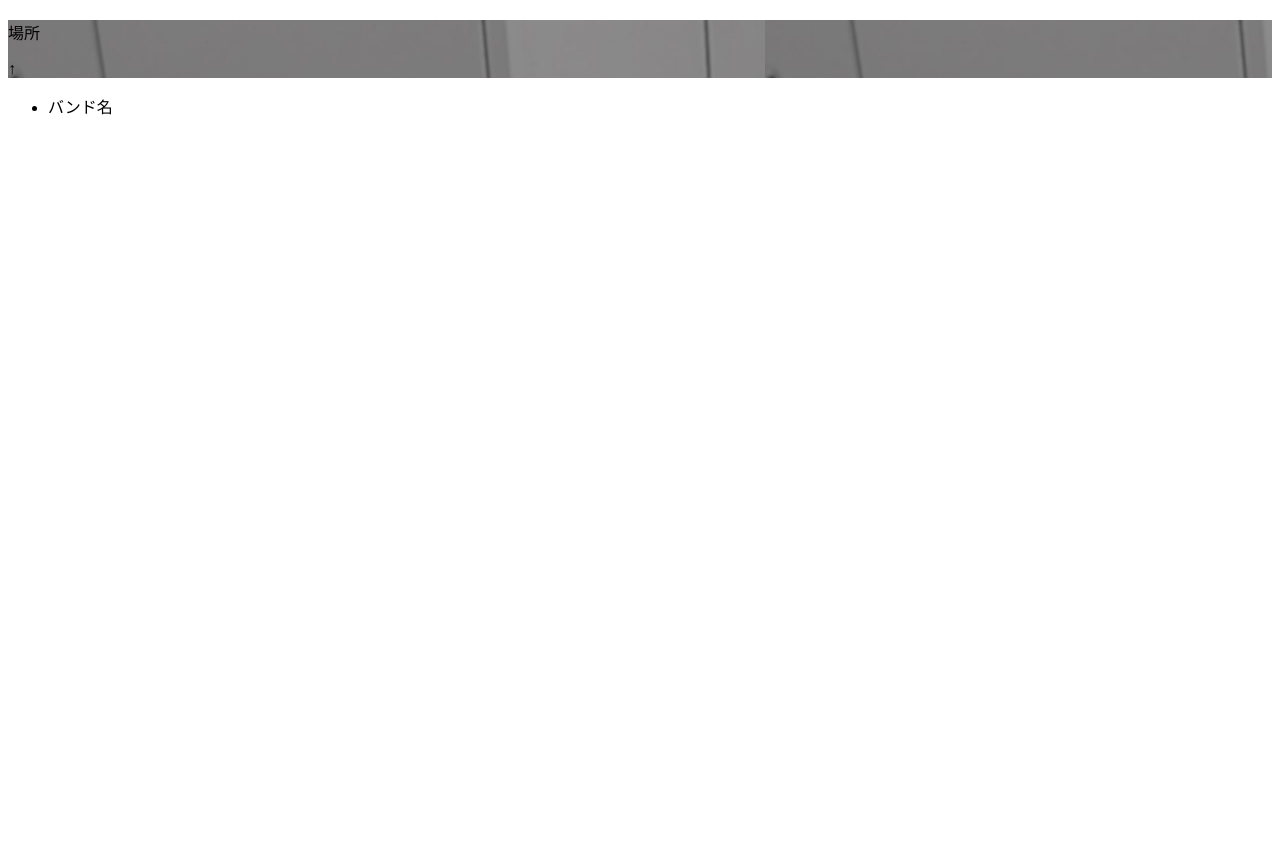
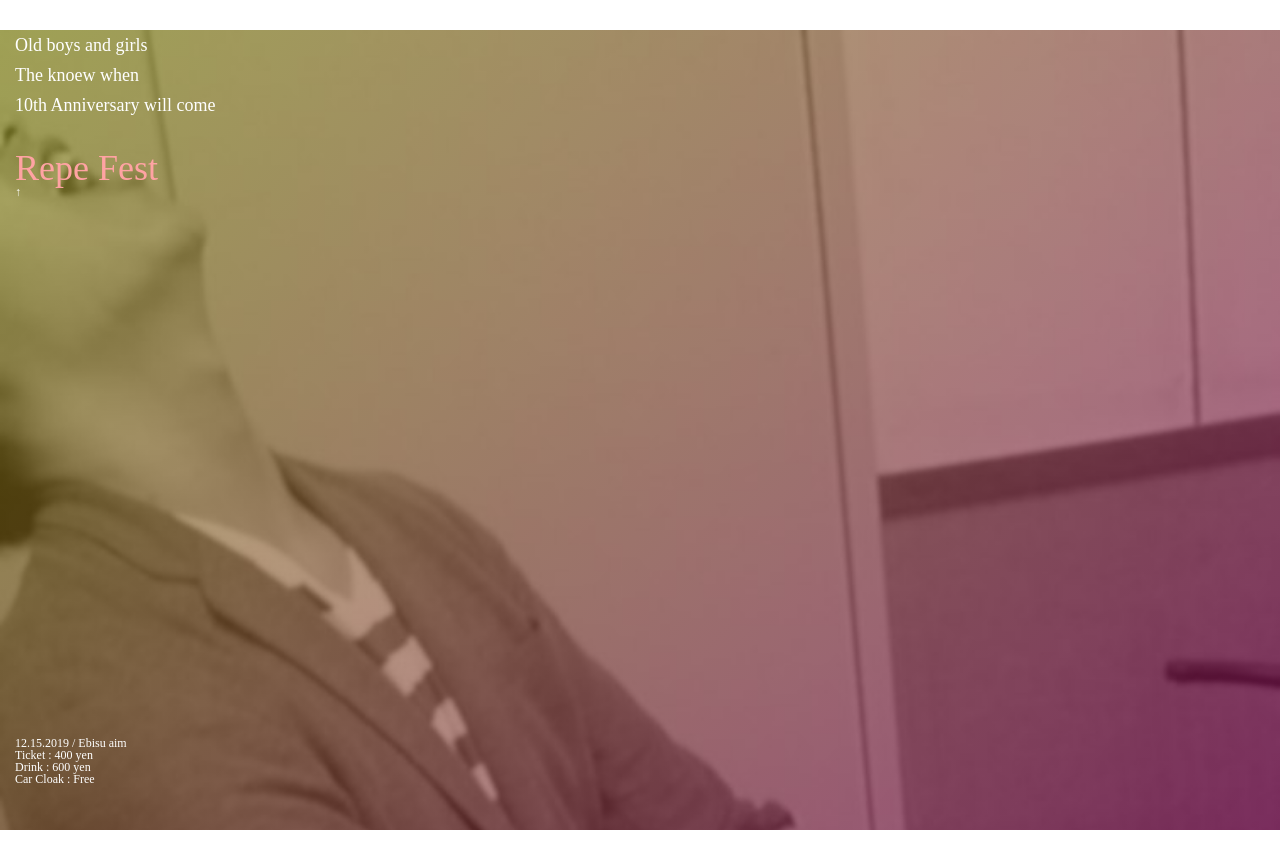
Before and after one commit to fad661/repefest, a plain HTML site: page index.html in a window 1280 px wide. Before the commit the page ends 800 px from the top, so only its background shows below. Drawn offline with Linux system fonts and the light colour scheme.

Commit message:
first view set

```diff
--- a/css/common.css
+++ b/css/common.css
@@ -1,3 +1,37 @@
+html {
+    color: white;
+    font-size: 12px;
+    letter-spacing: 0.7;
+}
+
+h1 {
+    font-size: 36px;
+    color: #ffa3a3;
+    margin-top: 30px;
+}
+
 section.first-view {
-    background-image: url('/images/first_view.jpg');
+    position: relative;
+    width: 100%;
+    height: 100vh;
+    background: linear-gradient( 135deg, rgba(246, 255, 0, 0.3), rgba(255, 0, 161, 0.3)),
+  url('../images/first_view.jpg');
+    background-size: cover;
+    padding: 0;
 }
+
+section.first-view .inner {
+    margin: 30px 15px;
+}
+
+section.first-view .message {
+    font-size: 18px;
+    line-height: 30px;
+    letter-spacing: 1;
+}
+
+section.first-view .details {
+    position: absolute;
+    bottom: 45px;
+    left: 15px;
+}
--- /dev/null
+++ b/css/reset.css
@@ -0,0 +1,47 @@
+/* http://meyerweb.com/eric/tools/css/reset/
+v2.0 | 20110126
+License: none (public domain)
+*/
+html, body, div, span, applet, object, iframe,
+h1, h2, h3, h4, h5, h6, p, blockquote, pre,
+a, abbr, acronym, address, big, cite, code,
+del, dfn, em, img, ins, kbd, q, s, samp,
+small, strike, strong, sub, sup, tt, var,
+b, u, i, center,
+dl, dt, dd, ol, ul, li,
+fieldset, form, label, legend,
+table, caption, tbody, tfoot, thead, tr, th, td,
+article, aside, canvas, details, embed,
+figure, figcaption, footer, header, hgroup,
+menu, nav, output, ruby, section, summary,
+time, mark, audio, video {
+margin: 0;
+padding: 0;
+border: 0;
+font-size: 100%;
+font: inherit;
+vertical-align: baseline;
+}
+/* HTML5 display-role reset for older browsers */
+article, aside, details, figcaption, figure,
+footer, header, hgroup, menu, nav, section {
+display: block;
+}
+body {
+line-height: 1;
+}
+ol, ul {
+list-style: none;
+}
+blockquote, q {
+quotes: none;
+}
+blockquote:before, blockquote:after,
+q:before, q:after {
+content: '';
+content: none;
+}
+table {
+border-collapse: collapse;
+border-spacing: 0;
+}
--- a/index.html
+++ b/index.html
@@ -4,24 +4,30 @@
     <meta charset="utf-8" />
     <title>OB ライブ</title>
     <meta name="viewport" content="width=device-width" />
-    <link rel="stylesheet" type="text/css" href="/css/common.css" />
-    <script type="text/javascript" src="/js/common.js"></script>
+    <link rel="stylesheet" type="text/css" href="./css/reset.css" />
+    <link rel="stylesheet" type="text/css" href="./css/common.css" />
+    <script type="text/javascript" src="./js/common.js"></script>
   </head>
   <body>
     <section class="first-view">
-      <h1></h1>
-      <dl>
-        <dt>
-          場所
+      <div class="inner">
 
-        </dt>
-        <dd>
-
-        </dd>
-      </dl>
-      <a class="scroller">
-        ↑
-      </a>
+        <div class="message">
+          <p>Old boys and girls</p>
+          <p>The knoew when</p>
+          <p>10th Anniversary will come</p>
+        </div>
+        <h1>Repe Fest</h1>
+        <div class="details">
+          <p>12.15.2019 / Ebisu aim</p>
+          <p>Ticket : 400 yen</p>
+          <p>Drink : 600 yen</p>
+          <p>Car Cloak : Free</p>
+        </div>
+        <a class="scroller">
+          ↑
+        </a>
+      </div>
     </section>
     <section class="time-table">
       <ul>
--- a/js/common.js
+++ /dev/null
@@ -1,3 +0,0 @@
-section.first-view {
-    background
-}
```
